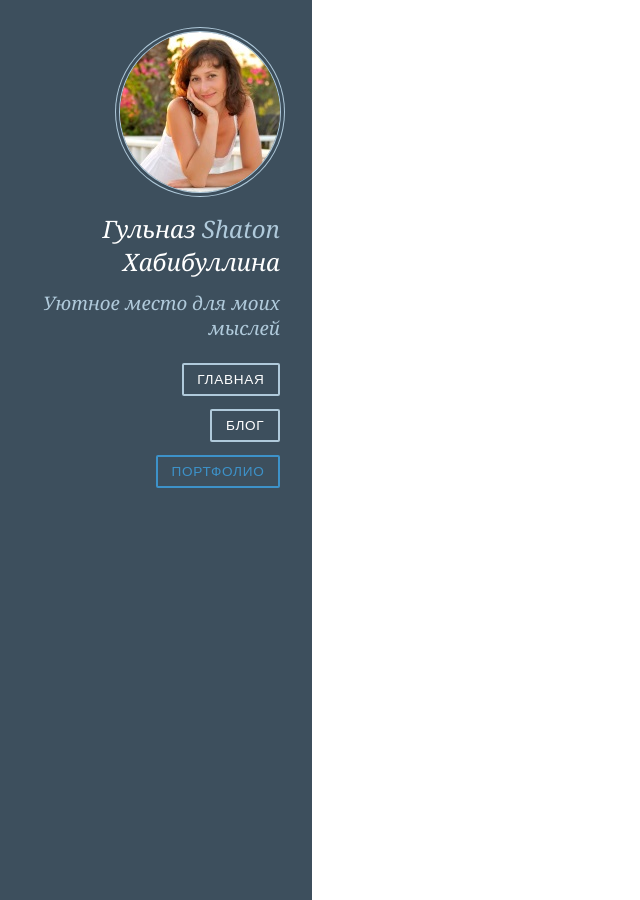
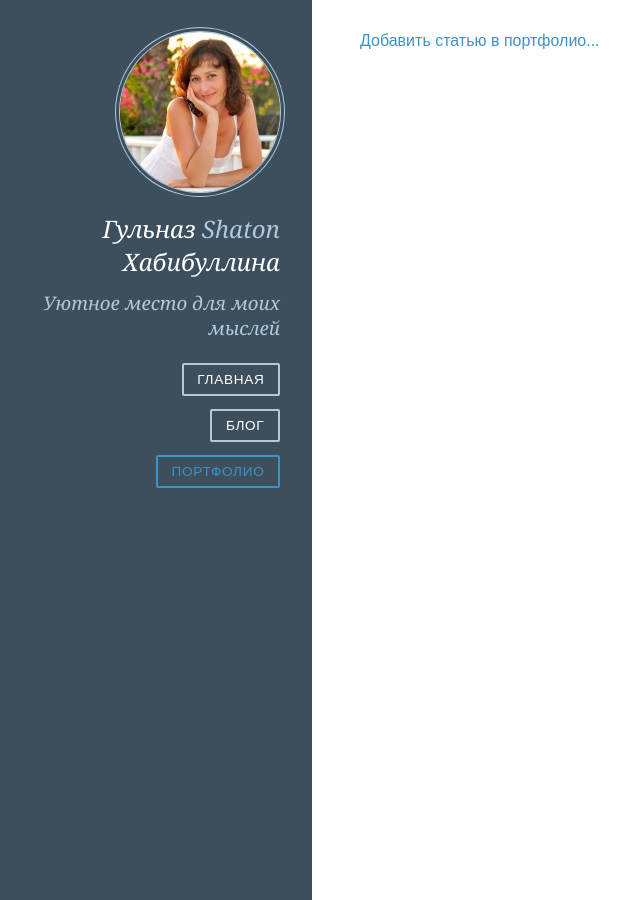
Before and after one commit to GulnazShaton/GulnazShaton.github.io, a Jekyll site: the page built from portfolio.md, in a window 1280 px wide. Shown: the whole page, without its empty margins (8-648 px from the left). Built offline with Jekyll 4.4.1, drawn with Linux system fonts in a browser that asks for light colours.

Commit message:
Some changes

```diff
--- a/_config.yml
+++ b/_config.yml
@@ -13,6 +13,7 @@ author:
     email: "-"
 
 url: "http://gulnazshaton.ru/"
+github: "https://github.com/GulnazShaton/GulnazShaton.github.io"
 description: "Уютное место для моих мыслей"
 start_time: 2015-12-25 18:00:00 +0300
 
--- a/_layouts/page.html
+++ b/_layouts/page.html
@@ -6,4 +6,11 @@
 
 {{ content }}
 
+{%if page.url == "/" or page.url == "/blog/"%}
+<div><a href="{{%site.github%}}/new/master/_posts/blog/" target="_blank">Добавить статью в блог...</a></div>
+{%endif%}
+{%if page.url == "/" or page.url == "/portfolio/"%}
+<div><a href="{{%site.github%}}/new/master/_posts/portfolio/" target="_blank">Добавить статью в портфолио...</a></div>
+{%endif%}
+
 {% include footer.html %}
--- a/_layouts/post.html
+++ b/_layouts/post.html
@@ -6,6 +6,8 @@
 
 {{ content }}
 
+<a href="{{%site.github%}}/edit/master/{{page.path}}" target="_blank">Редактировать статью...</a>
+
 <div style="text-align: right;">&copy; <em>{{site.author.name}} {{site.author.surname}}. {{page.date|date:'%d.%m.%Y'}}.</em></div>
 
 {% include footer.html %}
--- a/_sass/layouts/blog.scss
+++ b/_sass/layouts/blog.scss
@@ -140,7 +140,7 @@ h3 {
 .post-description {
   font-family: Georgia, Times, serif;
   color: #444;
-  line-height: 1.8em;
+  // line-height: .8em;
 }
 
 .post-meta {
--- a/portfolio.md
+++ b/portfolio.md
@@ -4,20 +4,23 @@ title: Портфолио
 permalink: portfolio/
 ---
 
-<ul class="list">
+<div class="posts">
 {%for post in site.categories['portfolio']%}
-  <li>
-    <a href="{{post.url}}">
-      <div class="title">
-        {{post.title}}
-        <span class="date">{{post.date|date:'%d.%m.%Y'}}</span>
-      </div>
-    </a>
-      <div class="cite">
+  <section class="post">
+    <header class="post-header">
+      <h1 class="post-title"><a href="{{post.url}}">{{post.title}}</a></h1>
+
+    </header>
+
+    <div class="post-description">
+      <p>
         {{post.content|strip_html|truncatewords:20,"..."}}
-        <br/><a href="{{post.url}}">Читать весь текст</a> (слов: {{post.content|number_of_words}}).
-      </div>
-  </li>
-  <hr/>
+      </p>
+    </div>
+    <p class="post-meta">
+      Дата: {{post.date|date:'%d.%m.%Y'}}. Слов: {{post.content|number_of_words}}.
+      <a href="{{post.url}}">Читать >>...</a>
+    </p>
+  </section>
 {%endfor%}
-</ul>
+</div>
```
Also changed, not shown: blog.md (+1 -2 lines), 1 other file.
